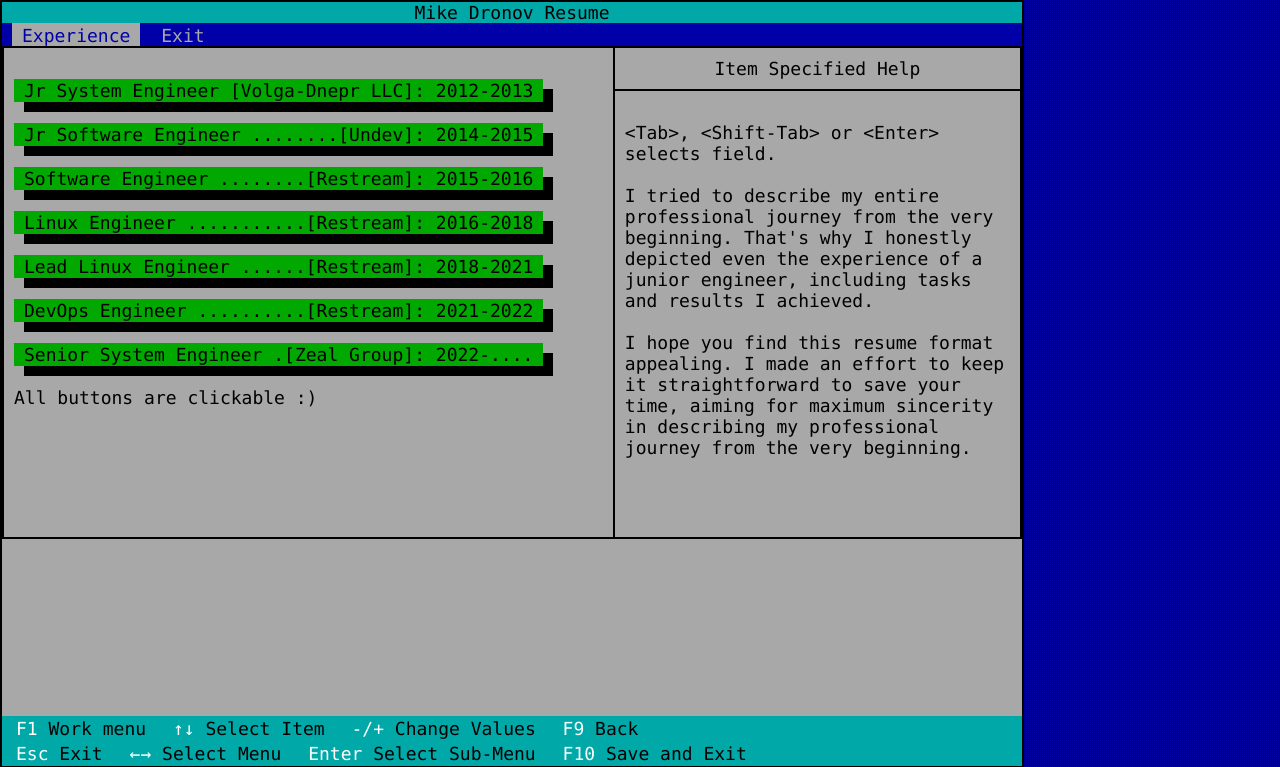
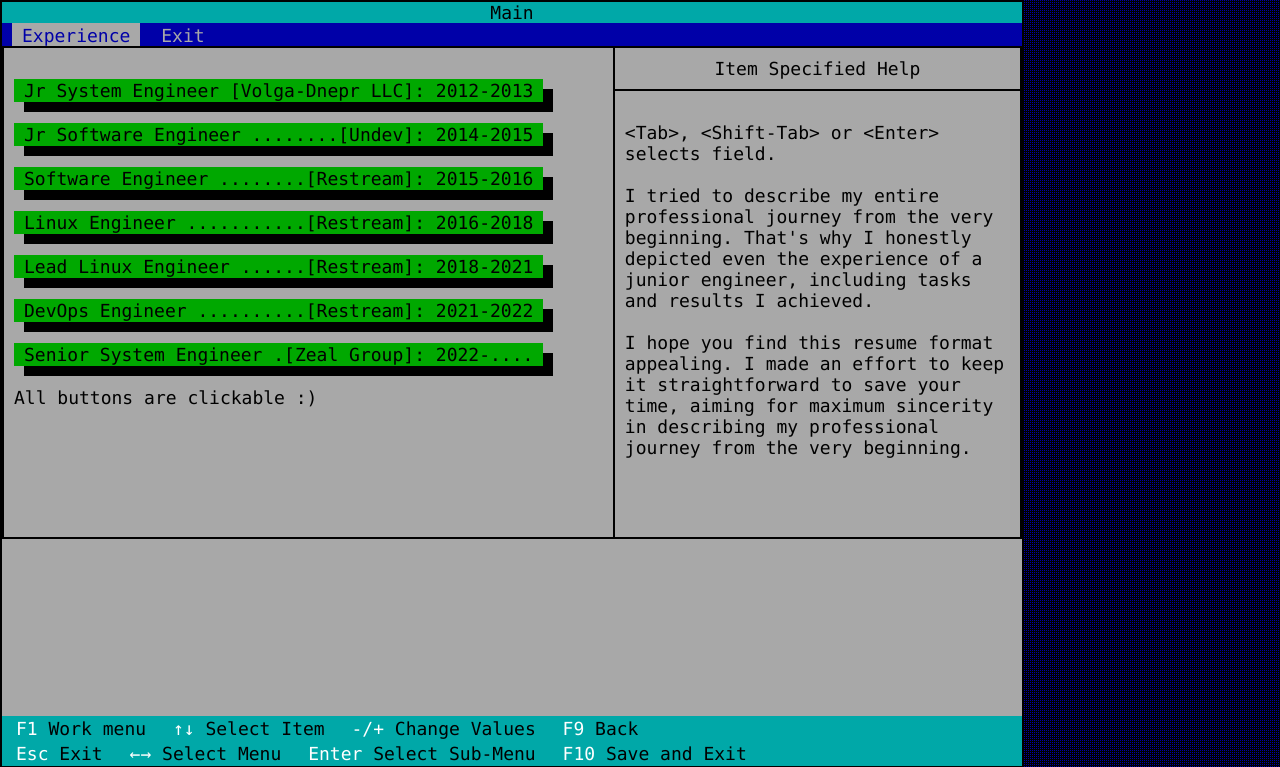
Before and after one commit to dronov/cv.dronov.net, a Flask app: page /bios/ in a window 1280 px wide. Shown: the top 767 px of the page. Run offline with Flask 3, Linux system fonts and the light colour scheme.

Commit message:
add forgotten titles

```diff
--- a/app.py
+++ b/app.py
@@ -17,7 +17,7 @@ def howitworks():
 
 @app.route('/bios/')
 def bios():
-    return render_template('bios.html', page_title='Mike Dronov Resume')
+    return render_template('bios.html', page_title="Main")
 
 @app.route('/skills/')
 def skills():
--- a/templates/base.html
+++ b/templates/base.html
@@ -3,7 +3,7 @@
 
 <head>
     <meta charset="UTF-8">
-    <title>{% block title %} {% endblock %} - Resume</title>
+    <title>{% block title %} {% endblock %} {{ page_title}} - Resume</title>
     <script src="https://vinibiavatti1.github.io/TuiCss/dist/tuicss.min.js"></script>
     <link rel="stylesheet" href="https://vinibiavatti1.github.io/TuiCss/dist/tuicss.min.css">
 
@@ -15,6 +15,15 @@
         gtag('js', new Date());
 
         gtag('config', 'G-MQPMEK74QC');
+    </script>
+    <script>
+        function handleKeyPress(event) {
+            if (event.key === 'Escape') {
+                window.location.href = '/';
+            }
+        }
+
+        document.addEventListener('keydown', handleKeyPress);
     </script>
 </head>
 
```
